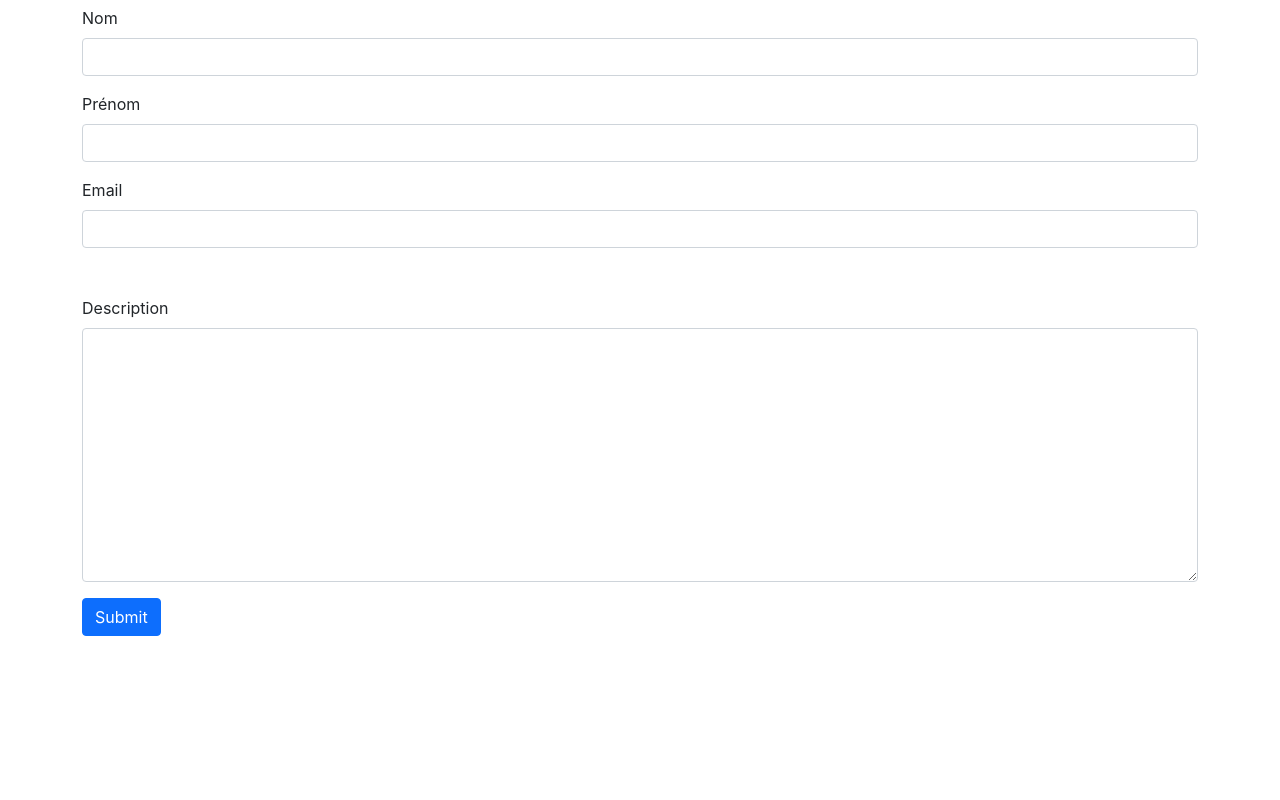
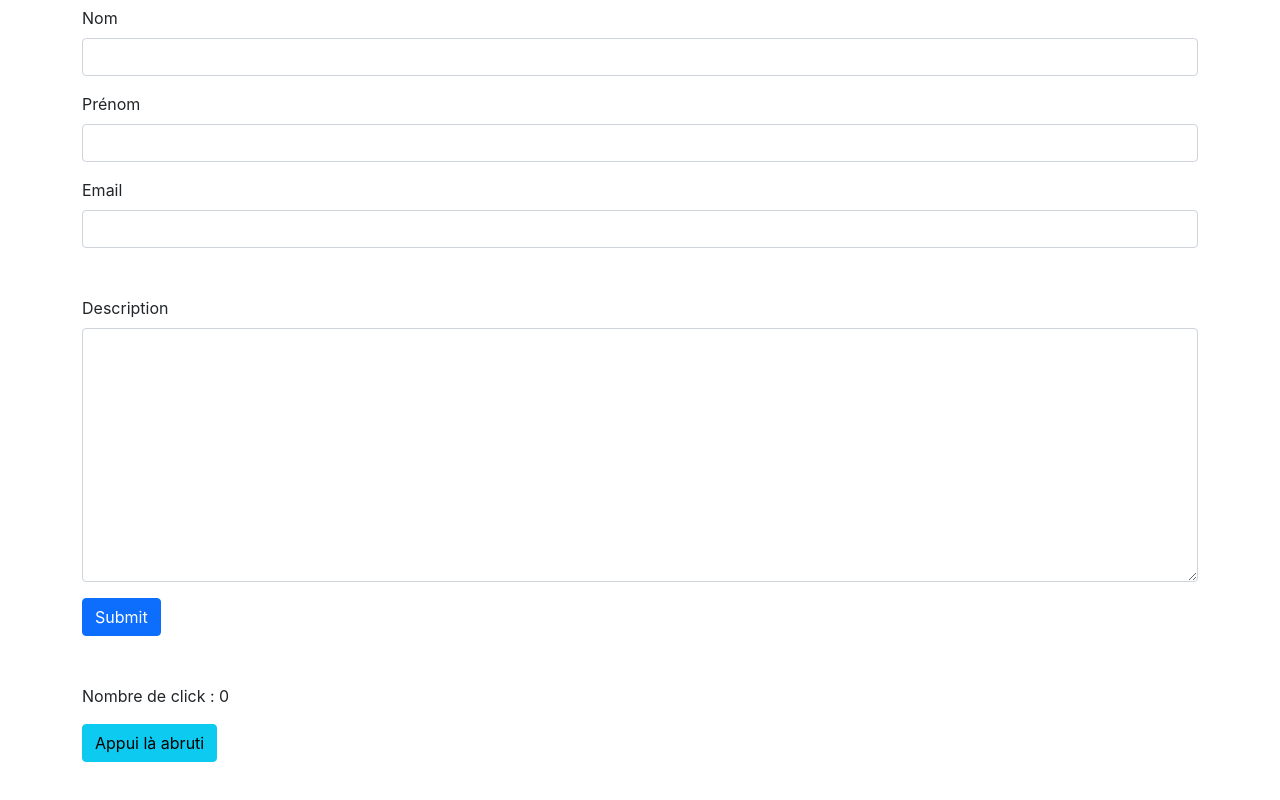
Before and after one commit to Alprod/exoReact, a React app in the folder cycle-vie/: page / in a window 1280 px wide. Shown: the part 1737-2537 px from the top of the page. Before the commit the page ends 2373 px from the top, so only its background shows below. Built offline with nearby package versions, Linux system fonts and the light colour scheme.

Commit message:
refactoring

```diff
--- a/cycle-vie/public/index.html
+++ b/cycle-vie/public/index.html
@@ -20,6 +20,7 @@
         <div id="form"></div>
         <h2 class="my-5">Formulaire multiple</h2>
         <div id="formulaire"></div>
+        <div id="compteur"></div>
     </div>
     <script src="https://cdn.jsdelivr.net/npm/bootstrap@5.0.2/dist/js/bootstrap.bundle.min.js" integrity="sha384-MrcW6ZMFYlzcLA8Nl+NtUVF0sA7MsXsP1UyJoMp4YLEuNSfAP+JcXn/tWtIaxVXM" crossorigin="anonymous"></script>
   </body>
--- a/cycle-vie/src/bootstrapCard.js
+++ b/cycle-vie/src/bootstrapCard.js
@@ -1,5 +1,5 @@
 import React from "react";
-import ReactDom from 'react-dom';
+
 
 function CardBody(props){
     const identity = props.identity
--- a/cycle-vie/src/clock.js
+++ b/cycle-vie/src/clock.js
@@ -1,5 +1,5 @@
 import React from "react";
-import ReactDom from 'react-dom';
+
 
 function FormatDate(props) {
     return <h2 className="text-center"><span className="text-danger fst-italic fw-light">{props.date.toLocaleTimeString()}</span></h2>
--- a/cycle-vie/src/index.js
+++ b/cycle-vie/src/index.js
@@ -13,6 +13,7 @@ const docElementButtonConnexionId = document.getElementById('buttonConnexion')
 const docElementListeId = document.getElementById('liste')
 const docElementFormId = document.getElementById('form')
 const docElementFormlaireId = document.getElementById('formulaire')
+const docElementCompteurId = document.getElementById('compteur')
 
 
 
@@ -83,8 +84,33 @@ function List(props) {
 numbers.push('katrine')
 ReactDOM.render(<List listing={numbers} nom="massie"/>, docElementListeId)
 
-
 ReactDOM.render(<TraitementFormulaire />, docElementFormId)
 
+ReactDOM.render(<Formulaire />, docElementFormlaireId)
 
-ReactDOM.render(<Formulaire />, docElementFormlaireId)
+class Compteur extends React.Component{
+    constructor(props) {
+        super(props);
+        this.state = {
+            count: 0
+        }
+        this.newCounterValue = this.newCounterValue.bind(this)
+    }
+
+    newCounterValue(){
+        this.setState( (prevState, props) => {
+            return {count: prevState.count + 1}
+        })
+    }
+
+    render() {
+        return (
+            <div className="my-5">
+                <p>Nombre de click : {this.state.count}</p>
+                <button className="btn btn-info" onClick={this.newCounterValue}> Appui là abruti</button>
+            </div>
+        )
+    }
+}
+
+ReactDOM.render(<Compteur />, docElementCompteurId)
```
